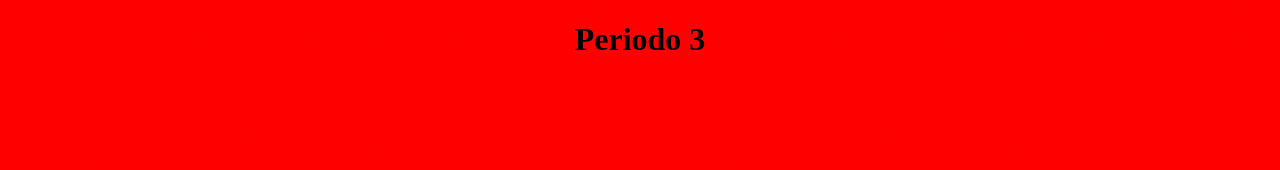
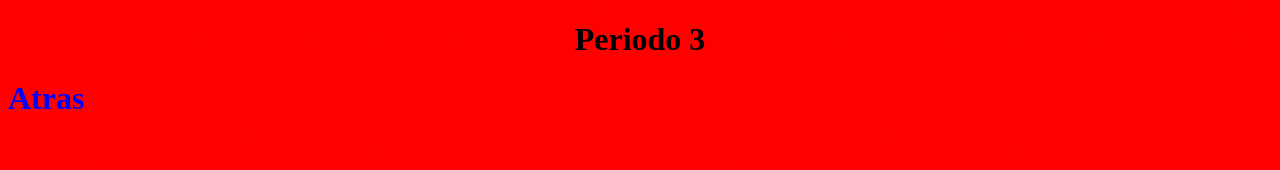
Before and after one commit to SebasHenao69/proyecto1, a plain HTML site: page periodo3.html in a window 1280 px wide. Shown: the top 170 px of the page. Drawn offline with Linux system fonts and the light colour scheme.

Commit message:
Update periodo3.html

```diff
--- a/periodo3.html
+++ b/periodo3.html
@@ -5,7 +5,7 @@
 </head>
 <body background="fondo3.jpg">
 <center><h1>Periodo 3</h1></center>
-<a href="index.html" style="text-decoration: none;"><font color="red"><h1> Atras </h1></font></a>
+<a href="index.html" style="text-decoration: none;"><font color="blue"><h1> Atras </h1></font></a>
 
 
 </body>
```
